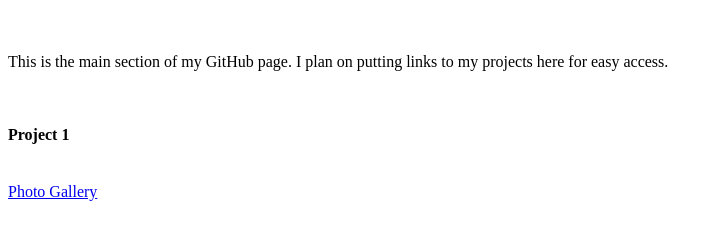
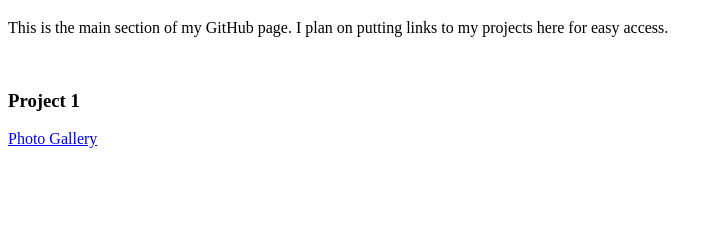
Before and after one commit to TaylorJackson209/dgma4103-spring2021, a plain HTML site: page index.html in a window 1280 px wide. Shown: the part 61-300 px from the top of the page, without its empty margins (0-723 px from the left). Drawn offline with Linux system fonts and the light colour scheme.

Commit message:
Update index.html

```diff
--- a/index.html
+++ b/index.html
@@ -6,11 +6,9 @@
   </head>
   <body>
     <h1>Hello, Gordon!</h1>
-    <br>
     <p>This is the main section of my GitHub page. I plan on putting links to my projects here for easy access.</p>
     <br>
-    <h4>Project 1</h4>
-    <br>
+    <h3>Project 1</h3>
     <a href="https://taylorjackson209.github.io/dgma4103-spring2021/Photo%20Gallery/">Photo Gallery</a>
 
   </body>
```
